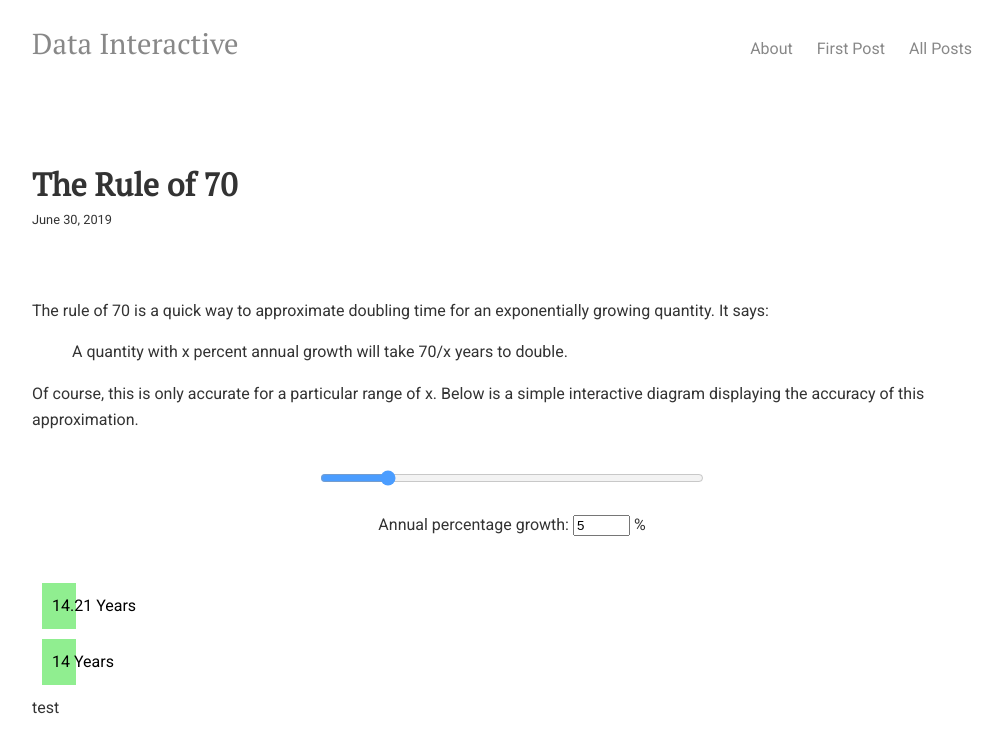
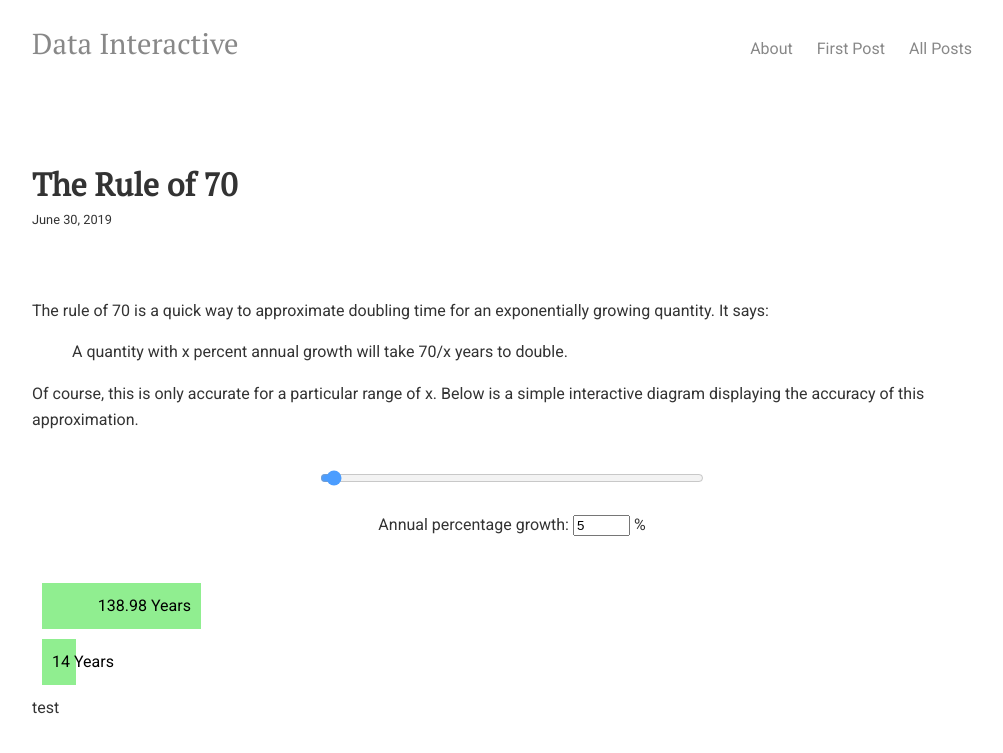
Before and after one commit to datainteractive/datainteractive.github.io, a Jekyll site: the page built from _posts/2019-06-30-the-rule-of-70.html, in a window 1280 px wide. Shown: the top 753 px of the page, without its empty margins (128-1131 px from the left). Built offline with Jekyll 4.4.1, drawn with Linux system fonts in a browser that asks for light colours; some of the changed lines change nothing that is shown.

Commit message:
Update 2019-06-30-the-rule-of-70.html

```diff
--- a/_posts/2019-06-30-the-rule-of-70.html
+++ b/_posts/2019-06-30-the-rule-of-70.html
@@ -17,7 +17,7 @@
 
 
 <div class="slidercontainer">
-  <input type="range" min="1" max="300" value="50" class="slider" id="mySlider">
+  <input type="range" min="1" max="3000" value="50" class="slider" id="mySlider">
   <p align="center">Annual percentage growth: <input size="4" id="numericalValue"> %</p>
 </div>
 
@@ -28,8 +28,11 @@
 <script>
 var slider = document.getElementById("mySlider");
 var output = document.getElementById("numericalValue");
+
+function updateValues() {
+
 output.value = slider.value/10;
-var data = [Math.log(2)/Math.log(1 + Number(slider.value)/1000), 10*70/Number(slider.value)];
+var data = [Math.log(2)/Math.log(1 + Number(slider.value)/10000), 10*70/Number(slider.value)];
 
 d3.select(".chart")
   .selectAll("div")
@@ -44,41 +47,8 @@
     .style("width", function(d) { return d + "px"; })
     .text(function(d) { return Math.round(Number(d)*100)/100 + String.fromCharCode(160) + 'Years'; });
 
-output.oninput = function() {
-	slider.value = this.value*10;
-	var data = [Math.log(2)/Math.log(1 + Number(slider.value)/1000), 10*70/Number(slider.value)];
-
-
-d3.select(".chart")
-  .selectAll("div")
-    .remove()
-	.exit();
-
-d3.select(".chart")
-  .selectAll("div")
-  .data(data)
-    .enter()
-    .append("div")
-    .style("width", function(d) { return d + "px"; })
-    .text(function(d) { return Math.round(Number(d)*100)/100 + String.fromCharCode(160) + 'Years'; });
 }
 
-
-slider.oninput = function() {
-  output.value = this.value/10;
-	var data = [Math.log(2)/Math.log(1 + Number(this.value)/1000), 10*70/Number(this.value)];
-
-d3.select(".chart")
-  .selectAll("div")
-    .remove()
-	.exit();
-
-d3.select(".chart")
-  .selectAll("div")
-  .data(data)
-    .enter()
-    .append("div")
-    .style("width", function(d) { return d + "px"; })
-    .text(function(d) { return Math.round(Number(d)*100)/100 + String.fromCharCode(160) + 'Years'; });
-}
+output.oninput = updateValues();
+slider.oninput = updateValues();
 </script>
```
